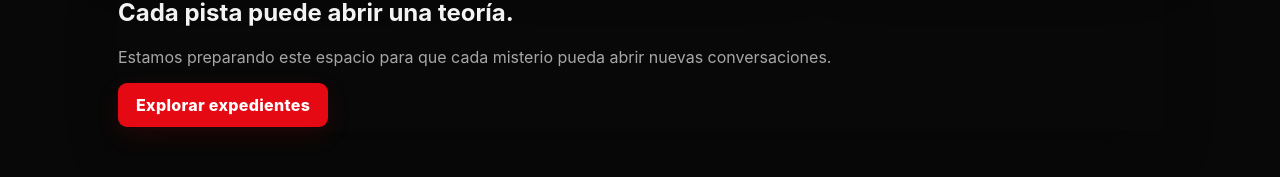
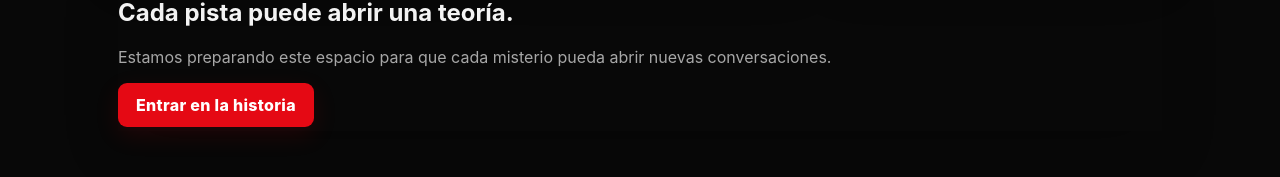
Before and after one commit to cesarrosa610-collab/el-vago, a Next.js app: page /comunidad in a window 1280 px wide. Shown: the part 1050-1227 px from the top of the page. Built offline with nearby package versions, Linux system fonts and the light colour scheme; no server answers.

Commit message:
Finish community call to action language

```diff
--- a/src/app/comunidad/page.tsx
+++ b/src/app/comunidad/page.tsx
@@ -43,7 +43,7 @@ export default function Comunidad() {
           <h2>Cada pista puede abrir una teoría.</h2>
           <p className="muted">Estamos preparando este espacio para que cada misterio pueda abrir nuevas conversaciones.</p>
         </div>
-        <Link className="btn" href="/explorar">Explorar expedientes</Link>
+        <Link className="btn" href="/explorar">Entrar en la historia</Link>
       </section>
 
       <footer className="siteFooter">
```
